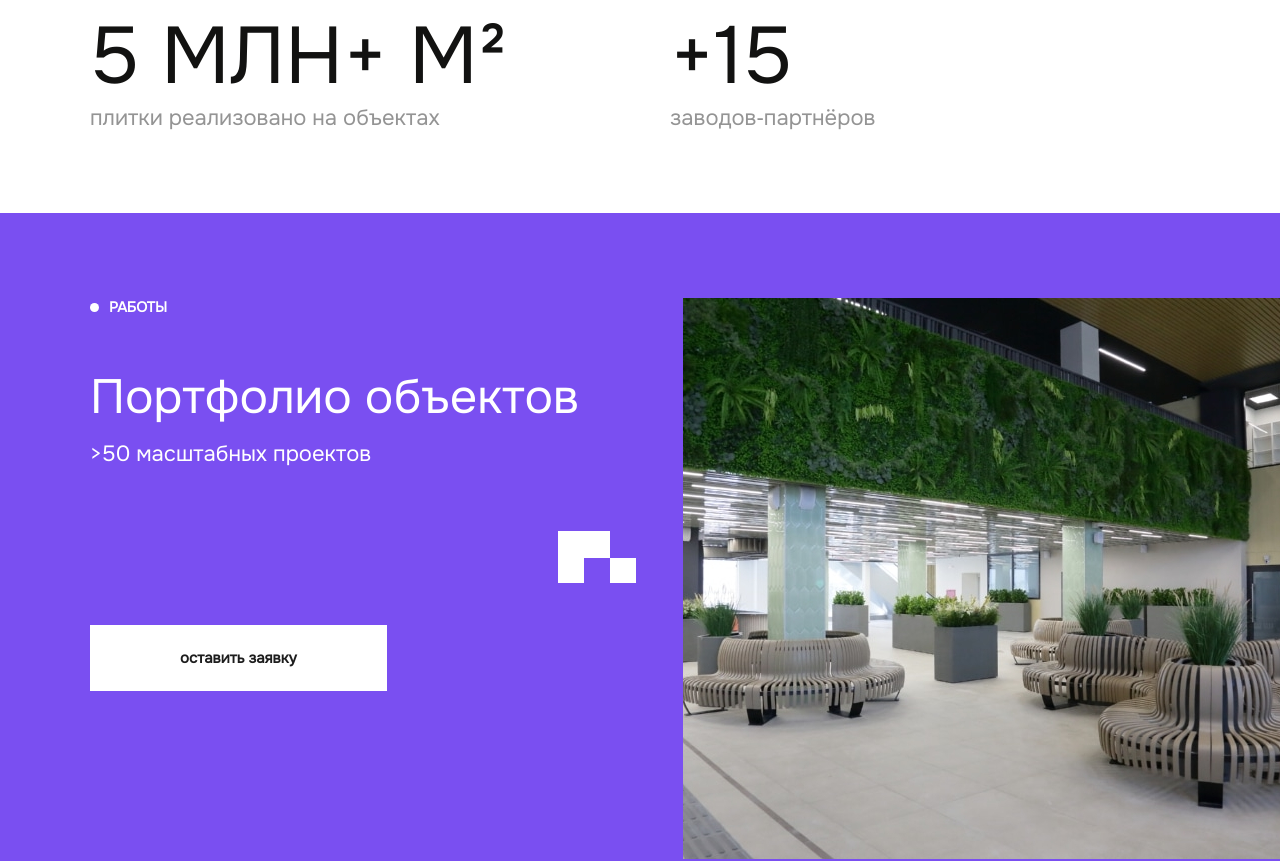
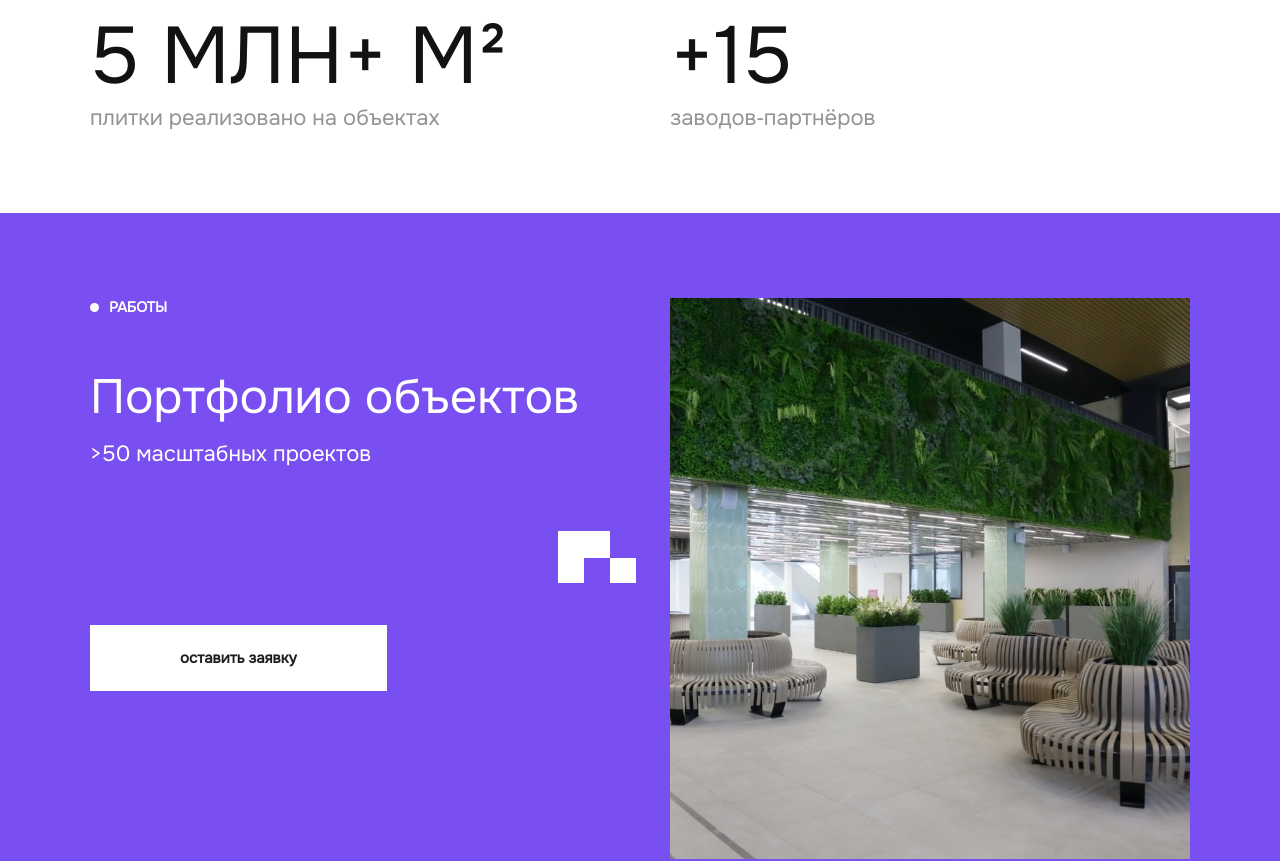
Before and after one commit to klavrenuk/nika, a Vue app: page / in a window 1280 px wide. Shown: the part 2456-3317 px from the top of the page. Built offline with nearby package versions, Linux system fonts and the light colour scheme; a web font is replaced by a local one; what vue-yandex-maps would draw is missing.

Commit message:
Portfolio: картинка width: 130% -> 100%

```diff
--- a/src/components/portfolio/Portfolio.vue
+++ b/src/components/portfolio/Portfolio.vue
@@ -369,7 +369,7 @@ onMounted(() => {
 
 .portfolio {
   .slider {
-    width: 130%;
+    width: 100%;
     display: flex;
     align-items: center;
     gap: 10px;
```
